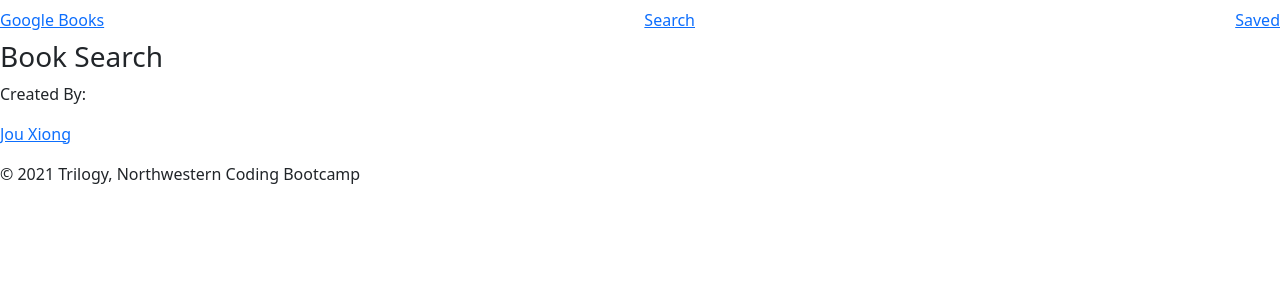
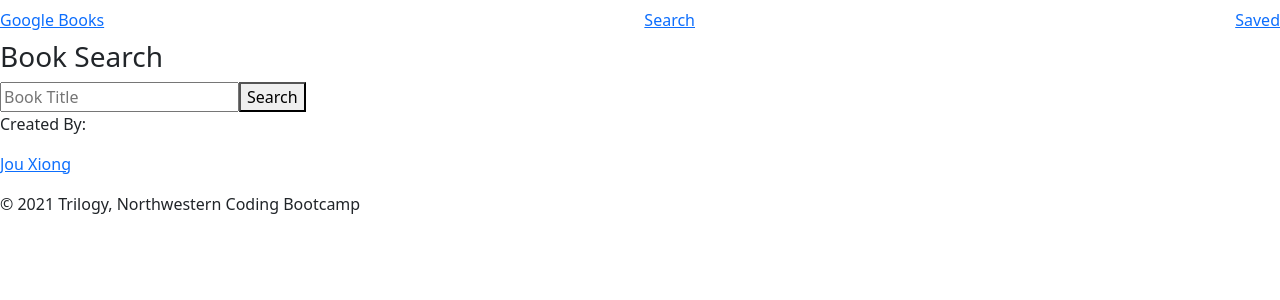
Before and after one commit to JXIong15/21-google-books, a React (Create React App) app in the folder client/: page /search in a window 1280 px wide. Shown: the top 300 px of the page. Built offline with nearby package versions, Linux system fonts and the light colour scheme.

Commit message:
form runs

```diff
--- /dev/null
+++ b/client/src/components/pages/Form.js
@@ -0,0 +1,39 @@
+import React, { Component } from "react";
+
+
+class Form extends Component {
+    state = {
+        title: ""
+      };
+
+      handleInputChange = event => {
+        // Getting the value and name of the input which triggered the change
+        let value = event.target.value;
+        this.setState({ title: value})
+
+      };
+
+    handleFormSubmit = event => {
+        // Preventing the default behavior of the form submit (which is to refresh the page)
+        event.preventDefault();
+        let val = this.state.title;
+        alert(val)
+    };
+
+    render() {
+        return (
+            <div className="search-form">
+                <h3>Book Search</h3>
+                <input
+                    value={this.state.title}
+                    type="text"
+                    placeholder="Book Title"
+                    onChange={this.handleInputChange}
+                />
+                <button onClick={this.handleFormSubmit}>Search</button>
+            </div>
+        );
+    }
+}
+
+export default Form;
--- a/client/src/components/pages/Search.js
+++ b/client/src/components/pages/Search.js
@@ -1,12 +1,10 @@
 import React from "react";
+import Form from "./Form"
 
 function Search() {
     return (
         <section>
-            <div className="search-form">
-            <h3>Book Search</h3>
-
-            </div>
+            <Form />
 
             <div className="search-results">
 
```
